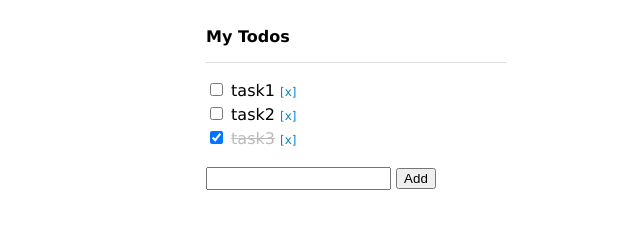
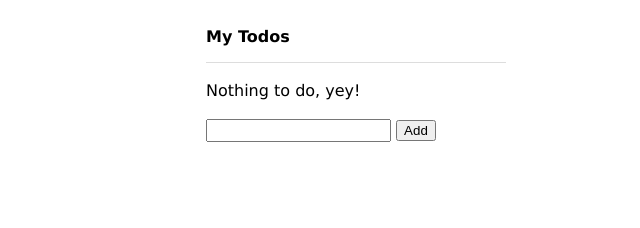
Before and after one commit to TomoyoUchima/Todo_Vue, a plain HTML site: page index.html in a window 1280 px wide. Shown: the whole page, without its empty margins (284-924 px from the left). Drawn offline with nearby package versions, Linux system fonts and the light colour scheme.

Commit message:
v-ifで条件分岐をしてみよう

```diff
--- a/index.html
+++ b/index.html
@@ -9,16 +9,43 @@
 
   <div id="app" class="container">
     <h1>My Todos</h1>
-    <ul>
+<!-- v-showを使ったパターン -->
+    <!-- <ul>
       <li v-for="(todo, index) in todos">
         <input type="checkbox" v-model="todo.isDone">
-        <!-- <span v-bind:class="{done: todo.isDone}">{{ todo.title }}</span> -->
         <span :class="{done: todo.isDone}">{{ todo.title }}</span>
-        <!-- todo の isDone が true の場合は、 done クラスを付ける。 -->
+        <span @click="deleteItem(index)" class="command">[x]</span>
+      </li>
+      <li v-show="!todos.length">Nothing to do, yey!</li>
+    </ul> -->
+
+<!-- v-ifを使ったパターン(失敗例) -->
+<!-- ※v-for は v-if よりも先に実行されるため、todos が今、空の場合はそもそもループが回らないので、そのあとの v-if の判定も行われず、結局何も表示されないという仕組みになっています。もしこのような処理をしたい場合は、 v-if と v-for を一緒に使わないようにすればいいので、 ul 自体の方に v-if を付けてあげて、 todos.length が true のときはこちらのループ、そして todos.length が false のときは別の ul を表示してあげれば OK でしょう。 -->
+    <!-- <ul>
+      <li v-if="todos.length" v-for="(todo, index) in todos">
+        <input type="checkbox" v-model="todo.isDone">
+        <span :class="{done: todo.isDone}">{{ todo.title }}</span>
+        <span @click="deleteItem(index)" class="command">[x]</span>
+      </li>
+      <li v-else>Nothing to do, yey!</li>
+    </ul>
+    <form @submit.prevent="addItem">
+      <input type="text" v-model="newItem">
+      <input type="submit" value="Add">
+    </form>
+  </div> -->
+
+    <ul v-if="todos.length">
+      <li v-for="(todo, index) in todos">
+        <input type="checkbox" v-model="todo.isDone">
+        <span :class="{done: todo.isDone}">{{ todo.title }}</span>
         <span @click="deleteItem(index)" class="command">[x]</span>
       </li>
     </ul>
-    <!-- <form v-on:submit="addItem"> -->
+    <ul v-else>
+      <li>Nothing to do, yey!</li>
+    </ul>
+
     <form @submit.prevent="addItem">
       <input type="text" v-model="newItem">
       <input type="submit" value="Add">
--- a/main.js
+++ b/main.js
@@ -8,16 +8,17 @@ var vm = new Vue({
   el: "#app",
   data: {
     newItem: '',
-    todos: [{
-      title: 'task1',
-      isDone: false
-    }, {
-      title: 'task2',
-      isDone: false
-    }, {
-      title: 'task3',
-      isDone: true
-    }]
+    // todos: [{
+    //   title: 'task1',
+    //   isDone: false
+    // }, {
+    //   title: 'task2',
+    //   isDone: false
+    // }, {
+    //   title: 'task3',
+    //   isDone: true
+    // }]
+    todos: []
   },
   methods: {
     addItem: function(){
```
